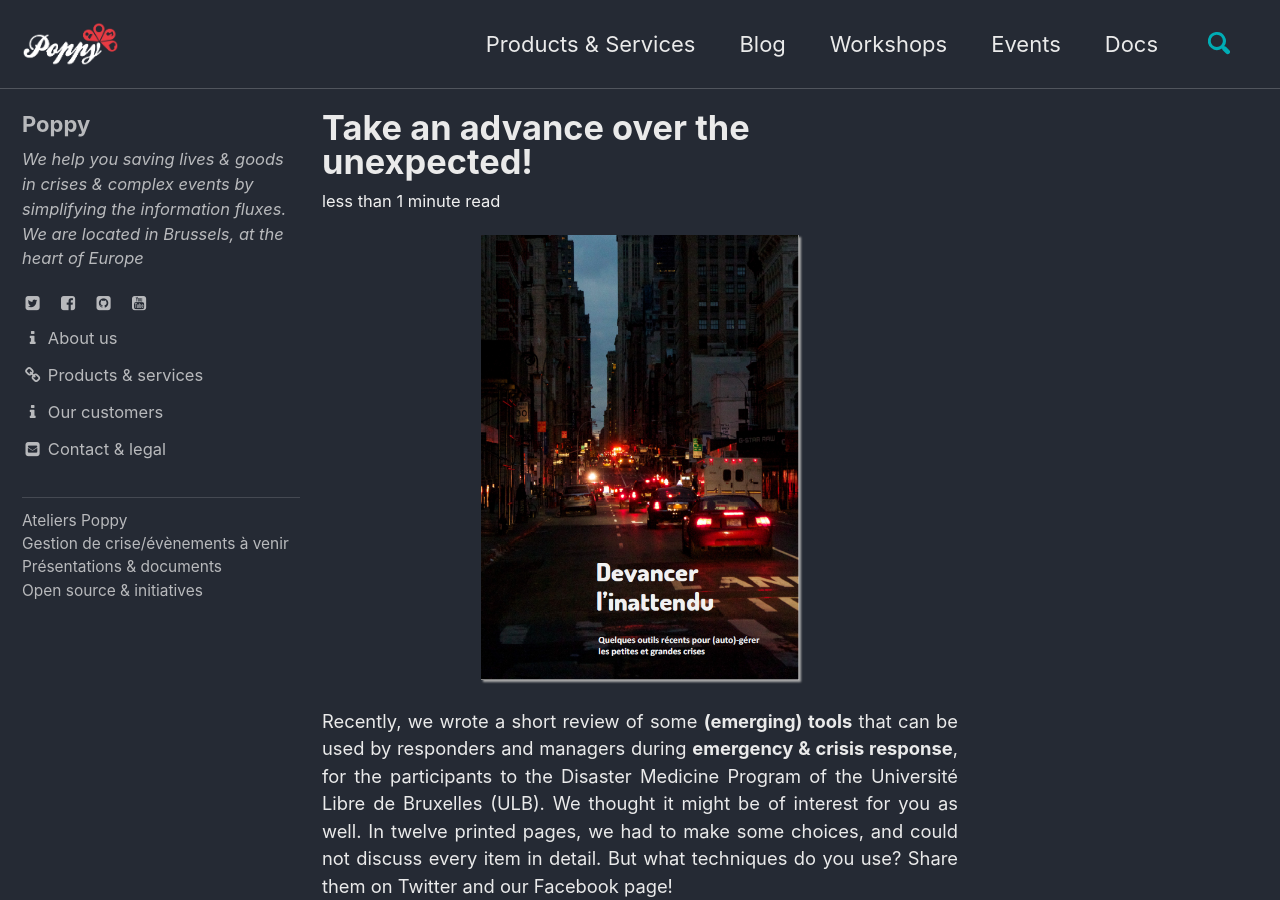
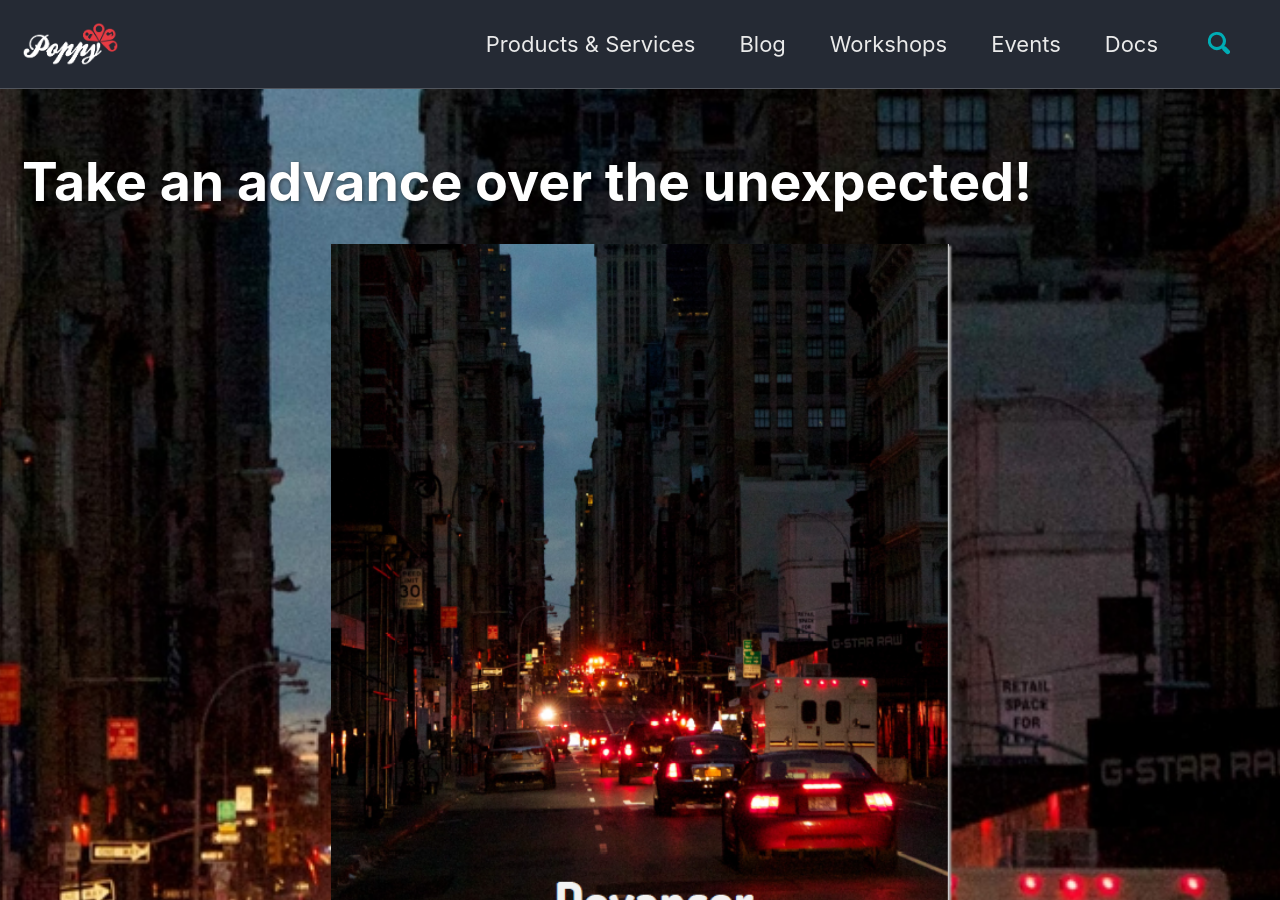
Before and after one commit to ccloquet/ccloquet.github.io, a Jekyll site: the page built from _posts/2016-10-15-Take-an-advance-on-the-unexpected.md, in a window 1280 px wide and 900 px high. Built offline with Jekyll 4.4.1, drawn with Linux system fonts in a browser that asks for light colours; cached includes are drawn as plain includes; some of the changed text lies outside the part shown.

Commit message:
Update _config.yml

```diff
--- a/_config.yml
+++ b/_config.yml
@@ -286,6 +286,8 @@ defaults:
       path: ""
       type: posts
     values:
+      header:
+        overlay_image: /images/event.jpg
       layout: single
       author_profile: true
       read_time: true
```
